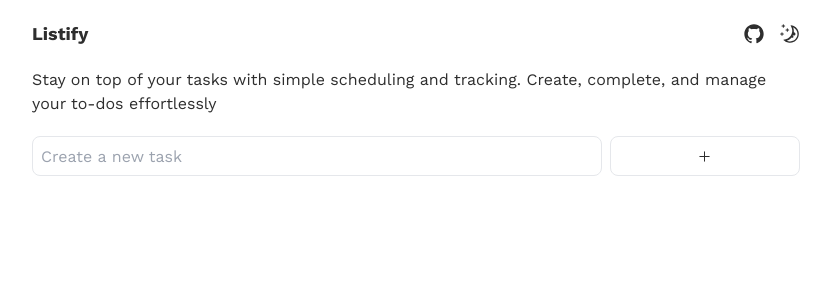
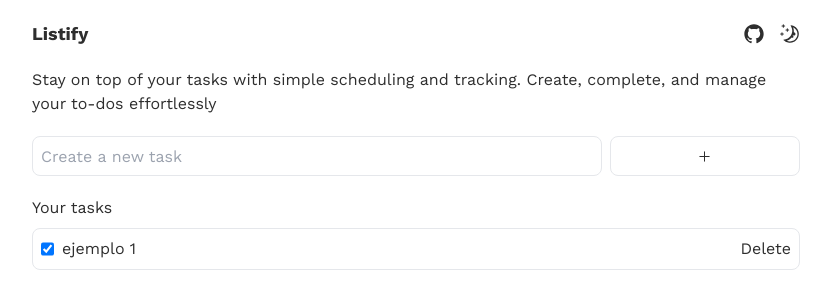
Before and after one commit to imcasero/Listify, a Next.js app: page / in a window 1280 px wide. Shown: the top 308 px of the page, without its empty margins (224-1055 px from the left). Built offline with nearby package versions, Linux system fonts and the light colour scheme.

Commit message:
feat: form task model

```diff
--- a/src/app/page.tsx
+++ b/src/app/page.tsx
@@ -1,12 +1,31 @@
 "use client";
+import { Task } from "@/components/Task/Task";
 import { TaskForm } from "@/components/TaskForm/TaskForm";
 import { useTheme } from "@/context/Theme/ThemeContext";
 import { GitHubLogoIcon, SunIcon, MoonIcon } from "@radix-ui/react-icons";
+import { useState } from "react";
 
 type ThemeType = "light" | "dark";
 
+export type Task = {
+  title: string;
+  isDone: boolean;
+};
+
+const getLocalStorageTask = () => {
+  return [];
+};
+
 export default function Home() {
   const { theme, toggleTheme } = useTheme();
+  const [tasks, setTasks] = useState<Task[]>(getLocalStorageTask());
+
+  const handleNewTask = (newTask: Task) => {
+    const updatedTasks = [...tasks, newTask];
+
+    setTasks(updatedTasks);
+  };
+
   const themeClasses: Record<ThemeType, string> = {
     light: "bg-light-background text-light-text",
     dark: "bg-dark-background text-dark-text",
@@ -38,6 +57,10 @@ export default function Home() {
           complete, and manage your to-dos effortlessly
         </p>
         <TaskForm />
+        <section className="flex flex-col gap-2">
+          <p>Your tasks</p>
+          <Task title="ejemplo 1" isDone />
+        </section>
       </div>
     </main>
   );
--- /dev/null
+++ b/src/components/Task/Task.tsx
@@ -0,0 +1,20 @@
+import { Task as TaskType } from "@/app/page";
+import { useTheme } from "@/context/Theme/ThemeContext";
+
+type TaskProps = TaskType;
+
+export const Task: React.FC<TaskProps> = (props) => {
+  const { title, isDone } = props;
+  const { theme } = useTheme();
+  return (
+    <div
+      className={`w-full flex flex-row justify-between p-2 bg-${theme}-background rounded-lg p-2 border border-${theme}-text`}
+    >
+      <div className="flex gap-2 justify-center align-middle">
+        <input type="checkbox" name="isDone" checked={isDone} />
+        <p>{title}</p>
+      </div>
+      <button>Delete</button>
+    </div>
+  );
+};
--- a/src/components/TaskForm/TaskForm.tsx
+++ b/src/components/TaskForm/TaskForm.tsx
@@ -1,5 +1,9 @@
 import { useTheme } from "@/context/Theme/ThemeContext";
 import { PlusIcon } from "@radix-ui/react-icons";
+
+interface TaskFormProps {
+  addTask: () => void;
+}
 
 export const TaskForm: React.FC = () => {
   const { theme } = useTheme();
@@ -16,7 +20,7 @@ export const TaskForm: React.FC = () => {
       />
       <button
         type="submit"
-        className={`w-1/4 h-10 bg-${theme}-background rounded-lg p-2 border border-${theme}-text hover:bg-${theme}-secondaryBackground flex justify-center items-center`}
+        className={`w-1/4 h-10 bg-${theme}-background placeholder-${theme}-text  rounded-lg p-2 border border-${theme}-text hover:bg-${theme}-secondaryBackground flex justify-center items-center`}
       >
         <PlusIcon className={`fill-current text-${theme}-text`} />
       </button>
```
